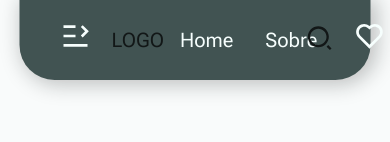
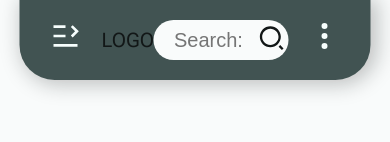
Before and after one commit to lucasatdriano/Lemnos, a React (Vite) app: page / in a window 390 px wide. Shown: the top 142 px of the page. Built offline with nearby package versions, Linux system fonts and the light colour scheme.

Commit message:
add media query in header

```diff
--- a/src/components/footer/Footer.jsx
+++ b/src/components/footer/Footer.jsx
@@ -1,6 +1,5 @@
 import React from 'react';
 import { Infos } from './components/infos/Infos';
-import { Menu } from '../header/components/menuDep/Menu';
 import { RiLinkedinFill, RiInstagramFill, RiTwitterFill, RiFacebookFill } from "react-icons/ri";
 
 export function Footer() {
--- a/src/components/header/Header.jsx
+++ b/src/components/header/Header.jsx
@@ -1,8 +1,9 @@
 import React, { useState, useEffect } from 'react';
 import './header.scss'
-import { Menu } from './components/menuDep/Menu';
+import { MenuDep } from './components/menuDep/Menu';
+import { MenuNav } from './components/menuMobile/Menu';
 import { Link } from 'react-router-dom';
-import { RiShoppingCartLine, RiSearch2Line, RiHeartLine, RiUser3Line, RiMenuUnfoldLine } from "react-icons/ri";
+import { RiShoppingCartLine, RiSearch2Line, RiHeartLine, RiUser3Line } from "react-icons/ri";
 
 export function Header({ toggleTheme }) {
     const [shrinkHeader, setShrinkHeader] = useState(false);
@@ -27,7 +28,7 @@ export function Header({ toggleTheme }) {
         <>
         <header className={`header ${shrinkHeader ? 'shrink' : ''}`}>
             <div id='headerContent'></div>
-            <Menu toggleTheme={toggleTheme} />
+            <MenuDep toggleTheme={toggleTheme} />
 
             <Link to="/" className='logo'>LOGO</Link>
 
@@ -55,7 +56,9 @@ export function Header({ toggleTheme }) {
                 </Link>
             </nav>
 
-            {/* <MenuMobile className='menuMobile'/> */}
+            <nav className='menuMobile'>
+                <MenuNav />
+            </nav>
         </header>
         </>
     )
--- a/src/components/header/components/menuDep/Menu.jsx
+++ b/src/components/header/components/menuDep/Menu.jsx
@@ -3,7 +3,7 @@ import { Link } from 'react-router-dom';
 import './menu.scss';
 import { RiMenuUnfoldLine, RiCloseFill, RiSunLine, RiMoonLine } from "react-icons/ri";
 
-export function Menu({ toggleTheme }) {
+export function MenuDep({ toggleTheme }) {
     const dropDownRef = useRef(null);
     const [isActive, setIsActive] = useState(false);
     const onClick = () => setIsActive(!isActive);
@@ -21,7 +21,7 @@ export function Menu({ toggleTheme }) {
                     <RiCloseFill className='menuIcon' />
                 </button>
 
-                <img src="" alt="Logo" />
+                <img src="" alt="Logo" className='logo'/>
                 <hr />
 
                 <h3>Departamentos</h3>
--- a/src/components/header/components/menuDep/menu.scss
+++ b/src/components/header/components/menuDep/menu.scss
@@ -51,7 +51,6 @@ $font-items: 'Poppins', Helvetica;
         }
 
         &.inactive {
-            animation: closeModal 0.2s ease-in forwards;
             display: none;
         }
     }
--- a/src/components/header/components/menuMobile/Menu.jsx
+++ b/src/components/header/components/menuMobile/Menu.jsx
@@ -0,0 +1,36 @@
+import React, { useState, useRef } from 'react';
+import { Link } from 'react-router-dom';
+import './menu.scss';
+import { RiShoppingCartLine, RiHeartLine, RiUser3Line } from "react-icons/ri";
+import { BsThreeDotsVertical } from "react-icons/bs";
+
+export function MenuNav() {
+    const dropDownRef = useRef(null);
+    const [isActive, setIsActive] = useState(false);
+    const onClick = () => setIsActive(!isActive);
+
+    return (
+        <>
+        <nav className='menuNav'>
+            <button onClick={onClick} className='menuButton'>
+                <BsThreeDotsVertical  className='menuIcon' />
+            </button>
+
+            <div onClick={onClick} className={`modal ${isActive ? "active" : "inactive"}`}></div>
+            <nav ref={dropDownRef} className={`menu ${isActive ? "active" : "inactive"}`}>
+                <ul className='navegacao'>
+                    <Link to="/" className='linkNav'>
+                        <RiHeartLine className='favoriteIcon' />Favoritos
+                    </Link>
+                    <Link to="/login" className='linkNav'>
+                        <RiUser3Line className='userIcon' />Login
+                    </Link>
+                    <Link to="/" className='linkNav'>
+                        <RiShoppingCartLine className='cartIcon' />Carrinho
+                    </Link>
+                </ul>
+            </nav>
+        </nav>
+        </>
+    )
+}
--- a/src/components/header/components/menuMobile/menu.scss
+++ b/src/components/header/components/menuMobile/menu.scss
@@ -18,3 +18,105 @@ $color-shadow: #12171740;
 $font-title: 'Merriweather Sans', sans-serif;
 $font-web: 'Roboto Flex', Arial;
 $font-items: 'Poppins', Helvetica;
+
+.menuNav {
+    color: $color-fontDark;
+
+    .menuButton {
+        background: transparent;
+        border: none;
+        cursor: pointer;
+
+        .menuIcon {
+            color: $color-fontDark;
+            margin: 20px;
+            height: 32px;
+            width: 32px;
+        }
+    }
+
+    .modal {
+        position: fixed;
+        top: 0;
+        left: -20%;
+        width: 120vw;
+        height: 100vh;
+        background-color: #12171780;
+        z-index: -1;
+        opacity: 0;
+
+        &.active {
+            animation: modal 0.2s ease-in forwards;
+            display: block;
+        }
+
+        &.inactive {
+            display: none;
+        }
+    }
+
+    .menu {
+        position: absolute;
+        background-color: $color-secundaryLight;
+        top: 0;
+        right: -5.5em;
+        z-index: 999;
+        border-radius: 0 0 0 20px;
+        animation: menu 0.5s ease-in-out forwards;
+
+        &.inactive {
+            opacity: 0;
+            display: none;
+        }
+
+        .navegacao {
+            padding: 20px 5px 20px 0;
+            display: flex;
+            flex-direction: column;
+
+            .linkNav {
+                padding: 20px 15px 5px;
+                transition: .2s ease-in;
+                color: $color-fontDark;
+                display: flex;
+                align-items: center;
+                gap: 1em;
+
+                .favoriteIcon,
+                .userIcon,
+                .cartIcon {
+                    height: 32px;
+                    width: 32px;
+                }
+
+                &:hover {
+                    background-color: $color-secundaryDark;
+                    text-decoration: underline;
+                }
+            }
+        }
+    }
+}
+
+@keyframes menu {
+    to {
+        transform: translateX(-3.5em);
+        opacity: 1;
+    }
+}
+@keyframes closeMenu {
+    from {
+        transform: translateX(150px);
+        opacity: 1;
+    }
+    from {
+        transform: translateX(-150px);
+        opacity: 0;
+    }
+}
+
+@keyframes modal {
+    to {
+        opacity: 1;
+    }
+}
--- a/src/components/header/header.scss
+++ b/src/components/header/header.scss
@@ -30,7 +30,6 @@ header {
     box-shadow: 4px 2px 20px 3px $color-shadow;
     border-radius: 0 0 35px 35px;
     justify-content: space-between;
-    background-color: $color-secundaryLight;
     font-size: 2.0rem;
     position: fixed;
     top: 0;
@@ -41,8 +40,6 @@ header {
     &.shrink {
         animation: sizeHeader .3s linear forwards;
     }
-
-
 
     .navegation {
         display: flex;
@@ -123,3 +120,68 @@ header {
         height: 3em;
     }
 }
+
+.dark {
+    header {
+        background-color: $color-secundaryDark;
+    }
+}
+
+@media only screen and (max-width: 1024px) {
+    header {
+        .navegation {
+            li {
+                padding: 0 0.6em;
+            }
+        }
+
+        .menuDesktop {
+            .favoriteIcon,
+            .userIcon,
+            .cartIcon {
+                margin: 15px;
+            }
+        }
+    }
+}
+
+@media only screen and (max-width: 720px) {
+    header {
+        padding: 0 0.5em;
+
+        .navegation {
+            display: none;
+        }
+
+        .inputSearch {
+            width: 50%;
+            position: relative;
+
+            #inputSearch {
+                width: 100%;
+                height: 2em;
+                border-radius: 20px;
+                background-color: $color-bgLight;
+                color: $color-fontLight;
+                text-indent: 20px;
+                font-size: 2.0rem;
+            }
+
+            .searchIcon {
+                position: absolute;
+                right: 2%;
+                top: 10%;
+                height: 28px;
+                width: 28px;
+            }
+        }
+
+        .menuDesktop {
+            display: none;
+        }
+
+        .menuMobile {
+            display: flex;
+        }
+    }
+}
--- a/src/pages/aboutPage/about.scss
+++ b/src/pages/aboutPage/about.scss
@@ -150,6 +150,7 @@ main {
         }
     }
 }
+
 @media only screen and (max-width: 600px) {
 
     main {
```
